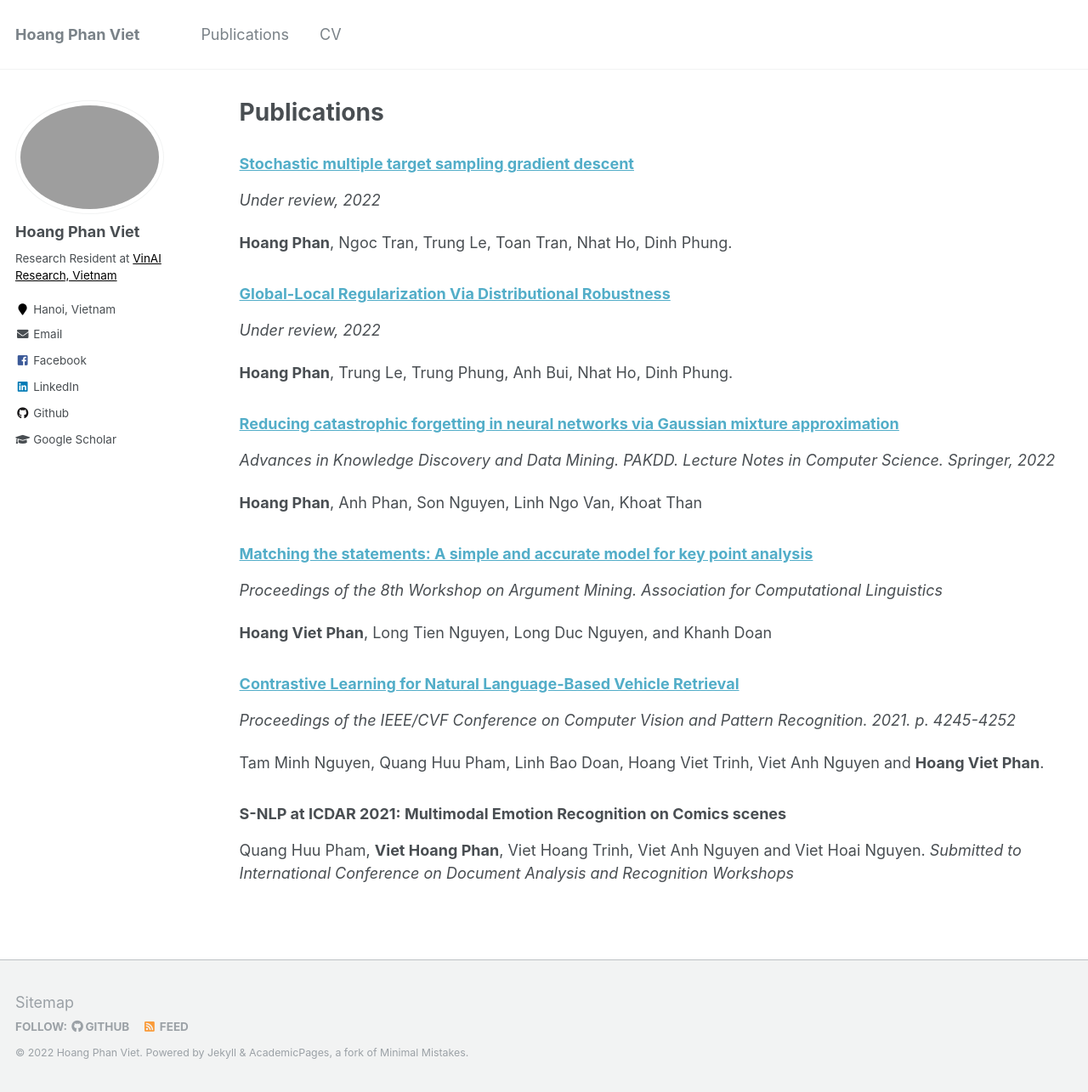
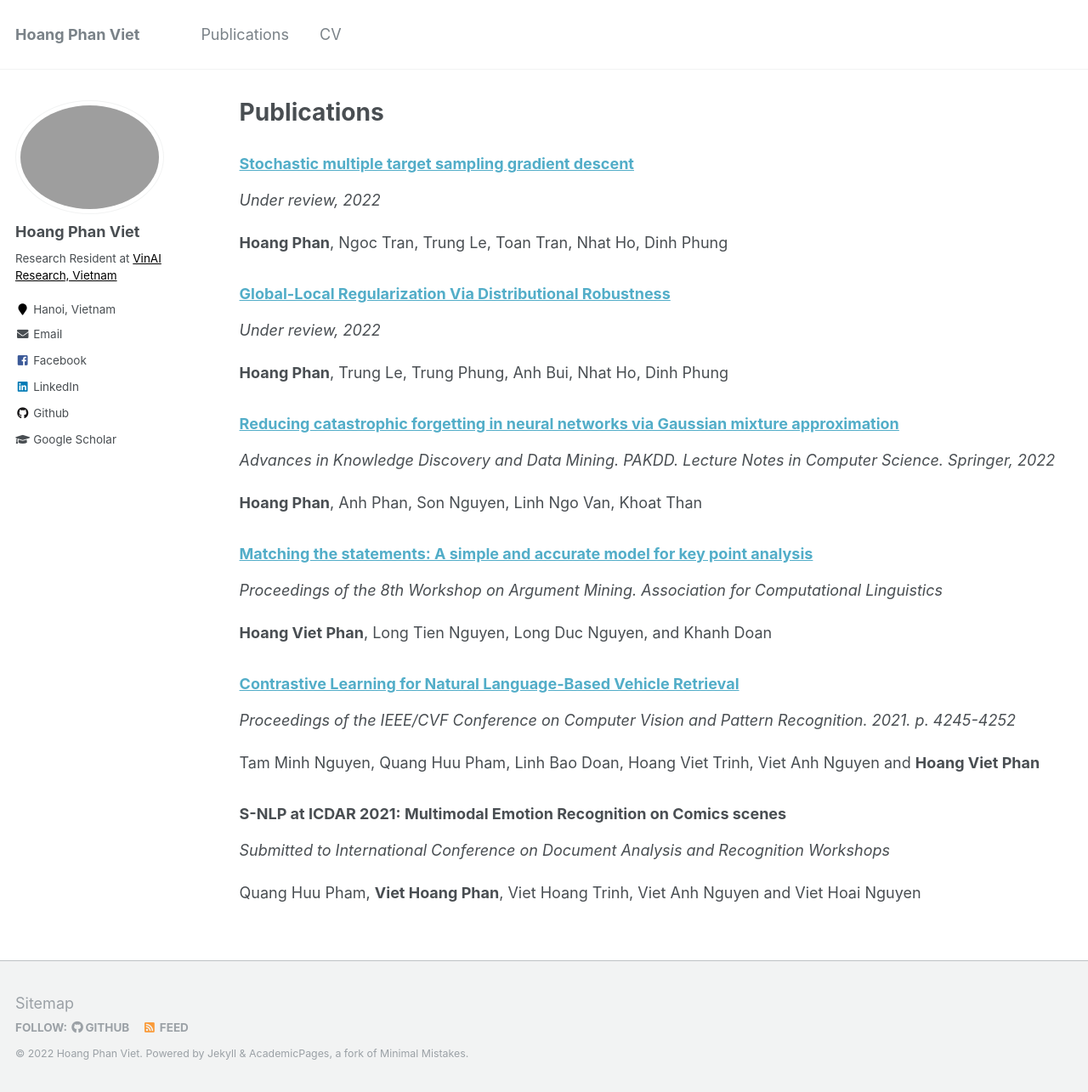
Before and after one commit to hoangpv1512/hoangpv1512.github.io, a Jekyll site: the page built from _pages/publications.md, in a window 1280 px wide and 1285 px high. Shown: the whole window at 85% size. Built offline with Jekyll 4.4.1, drawn with Linux system fonts in a browser that asks for light colours.

Commit message:
Add stuff

```diff
--- a/_pages/publications.md
+++ b/_pages/publications.md
@@ -18,12 +18,12 @@ author_profile: true
 ### [Stochastic multiple target sampling gradient descent](https://scholar.google.com/citations?view_op=view_citation&hl=vi&user=O7PMqaoAAAAJ&citation_for_view=O7PMqaoAAAAJ:UeHWp8X0CEIC)
 _Under review, 2022_
 
-**Hoang Phan**, Ngoc Tran, Trung Le, Toan Tran, Nhat Ho, Dinh Phung.
+**Hoang Phan**, Ngoc Tran, Trung Le, Toan Tran, Nhat Ho, Dinh Phung
 
 ### [Global-Local Regularization Via Distributional Robustness](https://scholar.google.com/citations?view_op=view_citation&hl=vi&user=O7PMqaoAAAAJ&citation_for_view=O7PMqaoAAAAJ:2osOgNQ5qMEC)
 _Under review, 2022_
 
-**Hoang Phan**, Trung Le, Trung Phung, Anh Bui, Nhat Ho, Dinh Phung.
+**Hoang Phan**, Trung Le, Trung Phung, Anh Bui, Nhat Ho, Dinh Phung
 
 ### [Reducing catastrophic forgetting in neural networks via Gaussian mixture approximation](https://scholar.google.com/citations?view_op=view_citation&hl=vi&user=O7PMqaoAAAAJ&citation_for_view=O7PMqaoAAAAJ:qjMakFHDy7sC)
 _Advances in Knowledge Discovery and Data Mining. PAKDD. Lecture Notes in Computer Science. Springer, 2022_
@@ -39,9 +39,9 @@ _Proceedings of the 8th Workshop on Argument Mining. Association for Computation
 _Proceedings of the IEEE/CVF Conference on Computer Vision and Pattern Recognition. 2021. p. 4245-4252_
 
 
-Tam Minh Nguyen, Quang Huu Pham, Linh Bao Doan, Hoang Viet Trinh, Viet Anh Nguyen and **Hoang Viet Phan**.
+Tam Minh Nguyen, Quang Huu Pham, Linh Bao Doan, Hoang Viet Trinh, Viet Anh Nguyen and **Hoang Viet Phan**
 
 ### S-NLP at ICDAR 2021:  Multimodal Emotion Recognition on Comics scenes
+_Submitted to International Conference on Document Analysis and Recognition Workshops_
 
-Quang Huu Pham, **Viet Hoang Phan**, Viet Hoang Trinh, Viet Anh Nguyen and Viet Hoai Nguyen.
-_Submitted to International Conference on Document Analysis and Recognition Workshops_
+Quang Huu Pham, **Viet Hoang Phan**, Viet Hoang Trinh, Viet Anh Nguyen and Viet Hoai Nguyen
```
